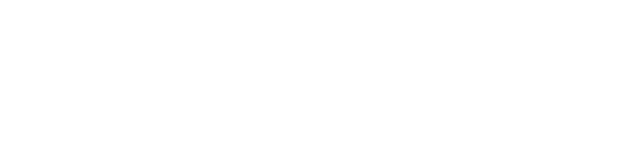
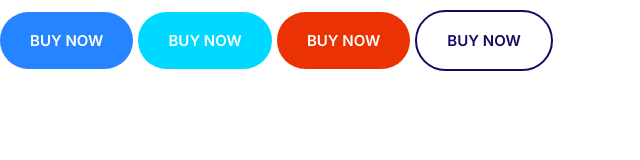
Before and after one commit to im7ven/Moshified, a plain HTML site: page index.html in a window 1280 px wide. Shown: the whole page, without its empty margins (0-640 px from the left). Drawn offline with Linux system fonts and the light colour scheme.

Commit message:
Build button component.

```diff
--- a/css/style.css
+++ b/css/style.css
@@ -1,9 +1,15 @@
 :root {
   --color-primary: #2584ff;
   --color-secondary: #00d9ff;
-  --color-accent: #ff3400;
+  --color-accent: #eb3204;
   --color-heading: #1b0760;
   --color-body: #918ca4;
+}
+
+*,
+*::after,
+*::before {
+  box-sizing: border-box;
 }
 
 /* Typography */
@@ -172,3 +178,67 @@ a {
   justify-content: center;
   align-items: center;
 }
+
+/* Button  */
+
+.btn {
+  border-radius: 40px;
+  border: none;
+  cursor: pointer;
+  font-size: 1.8rem;
+  font-weight: 600;
+  padding: 2rem 3rem;
+  text-transform: uppercase;
+  white-space: nowrap;
+  margin: 1rem 0;
+}
+
+.btn--primary {
+  color: white;
+  background-color: var(--color-primary);
+}
+
+.btn--primary:hover {
+  background: #3a8ffd;
+}
+
+.btn--secondary {
+  background-color: var(--color-secondary);
+  color: white;
+}
+
+.btn--secondary:hover {
+  background: #00c8eb;
+}
+
+.btn--accent {
+  background-color: var(--color-accent);
+  color: white;
+}
+
+.btn--accent:hover {
+  background: #df2d01;
+}
+
+.btn--block {
+  width: 100%;
+  display: inline-block;
+}
+
+.btn--outline {
+  color: var(--color-heading);
+  border: 2px solid var(--color-heading);
+  background-color: white;
+}
+
+.btn--outline:hover {
+  color: white;
+  background-color: var(--color-heading);
+  transition: 0.3s;
+}
+
+@media screen and (min-width: 1024px) {
+  .btn {
+    font-size: 1.5rem;
+  }
+}
--- a/index.html
+++ b/index.html
@@ -14,5 +14,10 @@
     <link rel="stylesheet" href="css/style.css" />
     <title>Document</title>
   </head>
-  <body></body>
+  <body>
+    <button class="btn btn--primary">Buy Now</button>
+    <button class="btn btn--secondary">Buy Now</button>
+    <button class="btn btn--accent">Buy Now</button>
+    <button class="btn btn--outline">Buy Now</button>
+  </body>
 </html>
```
Also changed, not shown: components/buttons.html (added).
